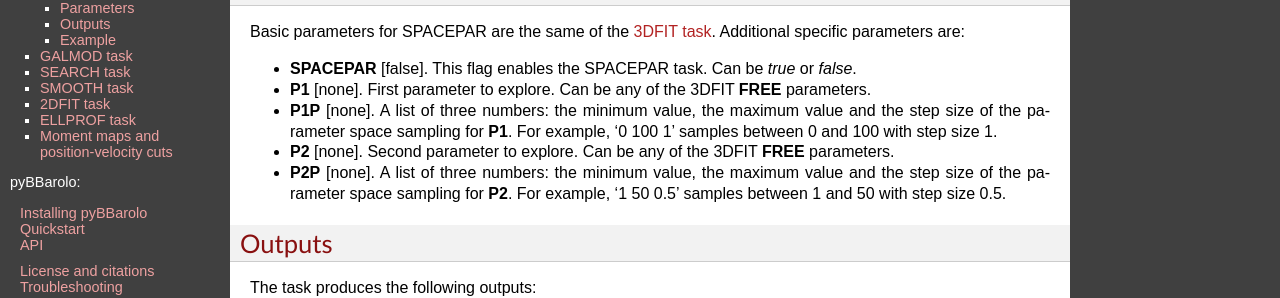
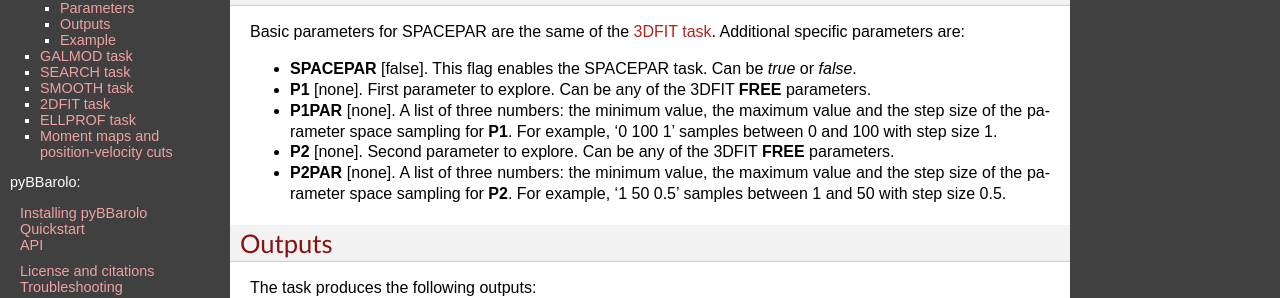
Before and after one commit to editeodoro/Bbarolo, a Sphinx documentation site: the page built from docs/source/tasks/spacepar.rst, in a window 1280 px wide. Shown: the part 205-503 px from the top of the page. Built offline with Sphinx 7.4.7, drawn with Linux system fonts in a browser that asks for light colours; formulas are drawn with MathJax 3.

Commit message:
Fix SPACEPAR params

```diff
--- a/docs/source/tasks/spacepar.rst
+++ b/docs/source/tasks/spacepar.rst
@@ -14,11 +14,11 @@ Basic parameters for SPACEPAR are the same of the :ref:`3DFIT task <ringio>`. Ad
 
 * **P1** [none]. First parameter to explore. Can be any of the 3DFIT **FREE** parameters.
 
-* **P1P** [none]. A list of three numbers: the minimum value, the maximum value and the step size of the parameter space sampling for **P1**. For example, '0 100 1' samples between 0 and 100 with step size 1.
+* **P1PAR** [none]. A list of three numbers: the minimum value, the maximum value and the step size of the parameter space sampling for **P1**. For example, '0 100 1' samples between 0 and 100 with step size 1.
 
 * **P2** [none]. Second parameter to explore. Can be any of the 3DFIT **FREE** parameters.
 
-* **P2P** [none]. A list of three numbers: the minimum value, the maximum value and the step size of the parameter space sampling for **P2**. For example, '1 50 0.5' samples between 1 and 50 with step size 0.5.
+* **P2PAR** [none]. A list of three numbers: the minimum value, the maximum value and the step size of the parameter space sampling for **P2**. For example, '1 50 0.5' samples between 1 and 50 with step size 0.5.
 
 Outputs
 ========
```
